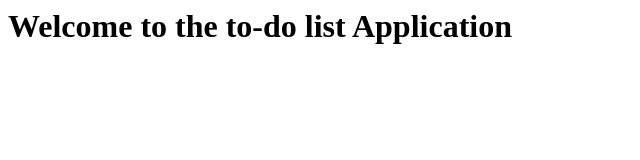
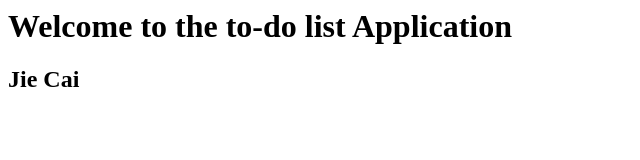
Before and after one commit to jc926/homework1, a plain HTML site: page index.html in a window 1280 px wide. Shown: the full height of the page, 0-640 px from the left. Drawn offline with Linux system fonts and the light colour scheme.

Commit message:
first line

```diff
--- a/index.html
+++ b/index.html
@@ -1 +1,3 @@
 <h1> Welcome to the to-do list Application </h1>
+
+<h2> Jie Cai </h2>
```
